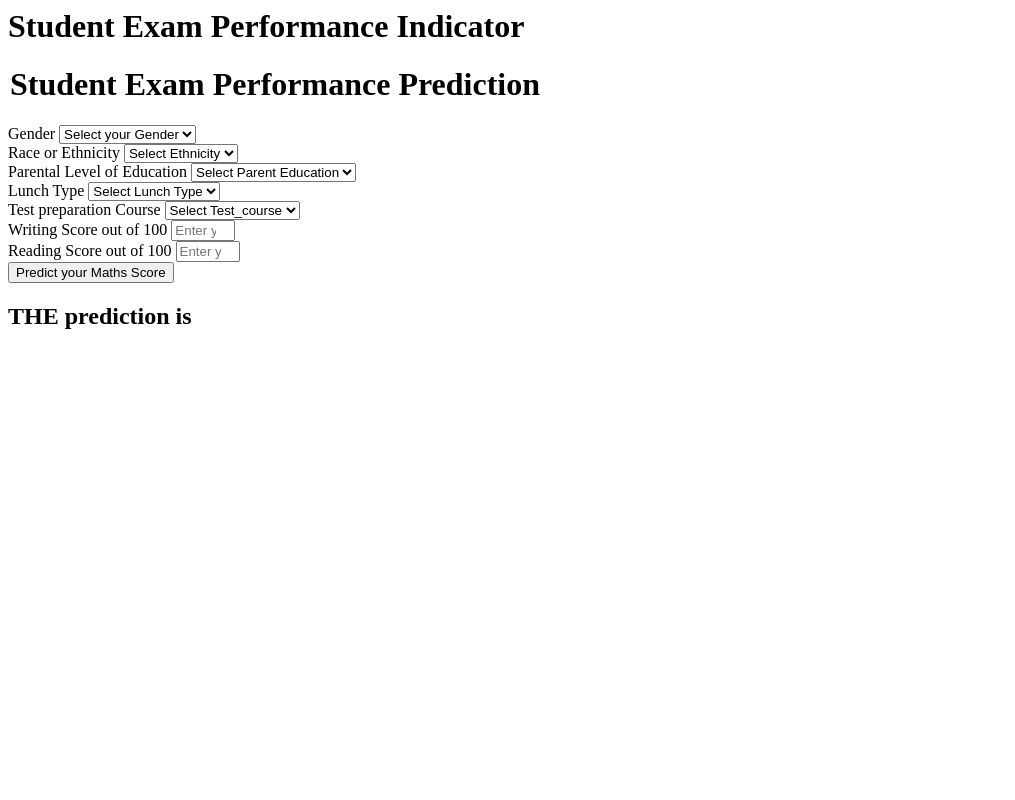
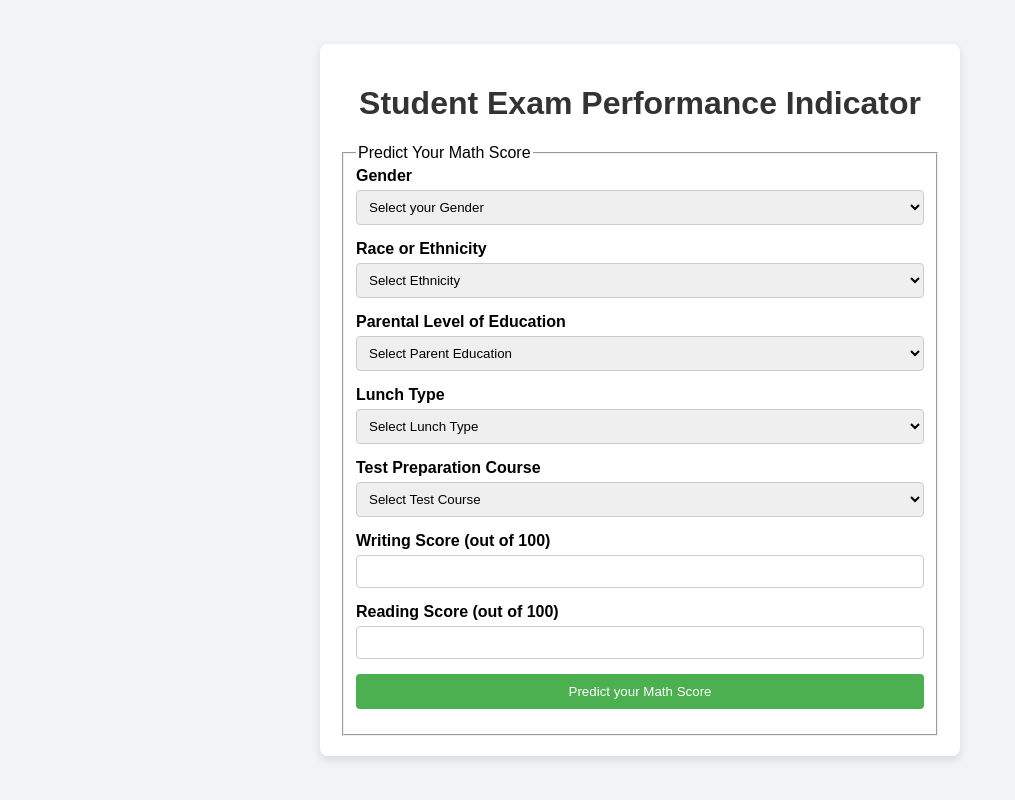
Before and after one commit to AzmanKhan/ML_Project, a Flask app: page /predictdata in a window 1280 px wide. Shown: the whole page, without its empty margins (0-1015 px from the left). Run offline with Flask 3, Linux system fonts and the light colour scheme.

Commit message:
Html updated

```diff
--- a/templates/home.html
+++ b/templates/home.html
@@ -1,111 +1,160 @@
-<html></html>
+<!DOCTYPE html>
+<html lang="en">
+<head>
+    <meta charset="UTF-8">
+    <meta name="viewport" content="width=device-width, initial-scale=1.0">
+    <title>Student Exam Performance Indicator</title>
+    <style>
+        body {
+            font-family: Arial, sans-serif;
+            background-color: #f0f4f7;
+            margin: 0;
+            padding: 0;
+            display: flex;
+            justify-content: center;
+            align-items: center;
+            height: 100vh;
+        }
+        .container {
+            width: 100%;
+            max-width: 600px;
+            background-color: white;
+            padding: 20px;
+            box-shadow: 0 4px 8px rgba(0, 0, 0, 0.1);
+            border-radius: 8px;
+        }
+        h1 {
+            text-align: center;
+            color: #333;
+        }
+        form {
+            display: flex;
+            flex-direction: column;
+        }
+        .form-group {
+            margin-bottom: 15px;
+        }
+        label {
+            font-weight: bold;
+            margin-bottom: 5px;
+            display: block;
+        }
+        input, select {
+            width: 100%;
+            padding: 8px;
+            border: 1px solid #ccc;
+            border-radius: 4px;
+            box-sizing: border-box;
+        }
+        input[type="number"] {
+            -moz-appearance: textfield;
+        }
+        input[type="number"]::-webkit-outer-spin-button,
+        input[type="number"]::-webkit-inner-spin-button {
+            -webkit-appearance: none;
+            margin: 0;
+        }
+        .btn-submit {
+            background-color: #4CAF50;
+            color: white;
+            border: none;
+            padding: 10px 0;
+            border-radius: 4px;
+            cursor: pointer;
+            transition: background-color 0.3s ease;
+        }
+        .btn-submit:hover {
+            background-color: #45a049;
+        }
+        .results {
+            text-align: center;
+            margin-top: 20px;
+            font-size: 1.2em;
+            color: #333;
+        }
+    </style>
+</head>
 <body>
-    <div class="login">
+    <div class="container">
         <h1>Student Exam Performance Indicator</h1>
 
         <form action="{{ url_for('predict_datapoint')}}" method="post">
-        <h1>
-            <legend>Student Exam Performance Prediction</legend>
-        </h1>
-        <div class="mb-3">
-            <label class="form-label">Gender</label>
-            <select class="form-control" name="gender" placeholder="Enter you Gender" required>
-                <option class="placeholder" selected disabled value="">Select your Gender</option>
-                <option value="male">
-                    Male
-                </option>
-                <option value="female">
-                    Female
-                </option>
+            <fieldset>
+                <legend>Predict Your Math Score</legend>
+
+                <div class="form-group">
+                    <label for="gender">Gender</label>
+                    <select name="gender" id="gender" required>
+                        <option selected disabled value="">Select your Gender</option>
+                        <option value="male">Male</option>
+                        <option value="female">Female</option>
                     </select>
                 </div>
-        <div class="mb-3">
-            <label class="form-label">Race or Ethnicity</label>
-            <select class="form-control" name="ethnicity" placeholder="Enter you ethnicity" required>
-                <option class="placeholder" selected disabled value="">Select Ethnicity</option>
-                <option value="group A">
-                    Group A
-                </option>
-                <option value="group B">
-                    Group B
-                </option>
-                <option value="group C">
-                    Group C
-                </option>
-                <option value="group D">
-                    Group D
-                </option>
-                <option value="group E">
-                    Group E
-                </option>
+
+                <div class="form-group">
+                    <label for="ethnicity">Race or Ethnicity</label>
+                    <select name="ethnicity" id="ethnicity" required>
+                        <option selected disabled value="">Select Ethnicity</option>
+                        <option value="group A">Group A</option>
+                        <option value="group B">Group B</option>
+                        <option value="group C">Group C</option>
+                        <option value="group D">Group D</option>
+                        <option value="group E">Group E</option>
                     </select>
                 </div>
-        <div class="mb-3">
-            <label class="form-label">Parental Level of Education</label>
-            <select class="form-control" name="parental_level_of_education"
-                placeholder="Enter you Parent Education" required>
-                <option class="placeholder" selected disabled value="">Select Parent Education</option>
-                <option value="associate's degree">
-                    associate's degree
-                </option>
-                <option value="bachelor's degree">
-                    bachelor's degree
-                </option>
-                <option value="high school">
-                    high school
-                </option>
-                <option value="master's degree">
-                    master's degree
-                </option>
-                <option value="some college">
-                    some college
-                </option>
-                <option value="some high school">
-                    some high school
-                </option>
+
+                <div class="form-group">
+                    <label for="parental_level_of_education">Parental Level of Education</label>
+                    <select name="parental_level_of_education" id="parental_level_of_education" required>
+                        <option selected disabled value="">Select Parent Education</option>
+                        <option value="associate's degree">Associate's degree</option>
+                        <option value="bachelor's degree">Bachelor's degree</option>
+                        <option value="high school">High school</option>
+                        <option value="master's degree">Master's degree</option>
+                        <option value="some college">Some college</option>
+                        <option value="some high school">Some high school</option>
                     </select>
                 </div>
-        <div class="mb-3">
-            <label class="form-label">Lunch Type</label>
-            <select class="form-control" name="lunch" placeholder="Enter you Lunch" required>
-                <option class="placeholder" selected disabled value="">Select Lunch Type</option>
-                <option value="free/reduced">
-                    free/reduced
-                </option>
-                <option value="standard">
-                    standard
-                </option>
+
+                <div class="form-group">
+                    <label for="lunch">Lunch Type</label>
+                    <select name="lunch" id="lunch" required>
+                        <option selected disabled value="">Select Lunch Type</option>
+                        <option value="free/reduced">Free/Reduced</option>
+                        <option value="standard">Standard</option>
                     </select>
                 </div>
-        <div class="mb-3">
-            <label class="form-label">Test preparation Course</label>
-            <select class="form-control" name="test_preparation_course" placeholder="Enter you Course"
-                required>
-                <option class="placeholder" selected disabled value="">Select Test_course</option>
-                <option value="none">
-                    None
-                </option>
-                <option value="completed">
-                    Completed
-                </option>
+
+                <div class="form-group">
+                    <label for="test_preparation_course">Test Preparation Course</label>
+                    <select name="test_preparation_course" id="test_preparation_course" required>
+                        <option selected disabled value="">Select Test Course</option>
+                        <option value="none">None</option>
+                        <option value="completed">Completed</option>
                     </select>
                 </div>
-        <div class="mb-3">
-            <label class="form-label">Writing Score out of 100</label>
-            <input class="form-control" type="number" name="reading_score"
-                placeholder="Enter your Reading score" min='0' max='100' />
+
+                <div class="form-group">
+                    <label for="writing_score">Writing Score (out of 100)</label>
+                    <input type="number" name="writing_score" id="writing_score" min="0" max="100" required>
                 </div>
-        <div class="mb-3">
-            <label class="form-label">Reading Score out of 100</label>
-            <input class="form-control" type="number" name="writing_score"
-                placeholder="Enter your Reading Score" min='0' max='100' />
+
+                <div class="form-group">
+                    <label for="reading_score">Reading Score (out of 100)</label>
+                    <input type="number" name="reading_score" id="reading_score" min="0" max="100" required>
                 </div>
-        <div class="mb-3">
-            <input class="btn btn-primary" type="submit" value="Predict your Maths Score" required />
+
+                <div class="form-group">
+                    <input type="submit" class="btn-submit" value="Predict your Math Score">
                 </div>
+            </fieldset>
         </form>
-    <h2>
-       THE  prediction is {{results}}
-    </h2>
-   <body>
+
+        {% if results %}
+            <div class="results">
+                <h2>Predicted Math Score: {{ results }}</h2>
+            </div>
+        {% endif %}
+    </div>
+</body>
 </html>
```
Also changed, not shown: templates/index.html (+88 -1 lines). Lines whose indentation alone changed are shown as unchanged.
